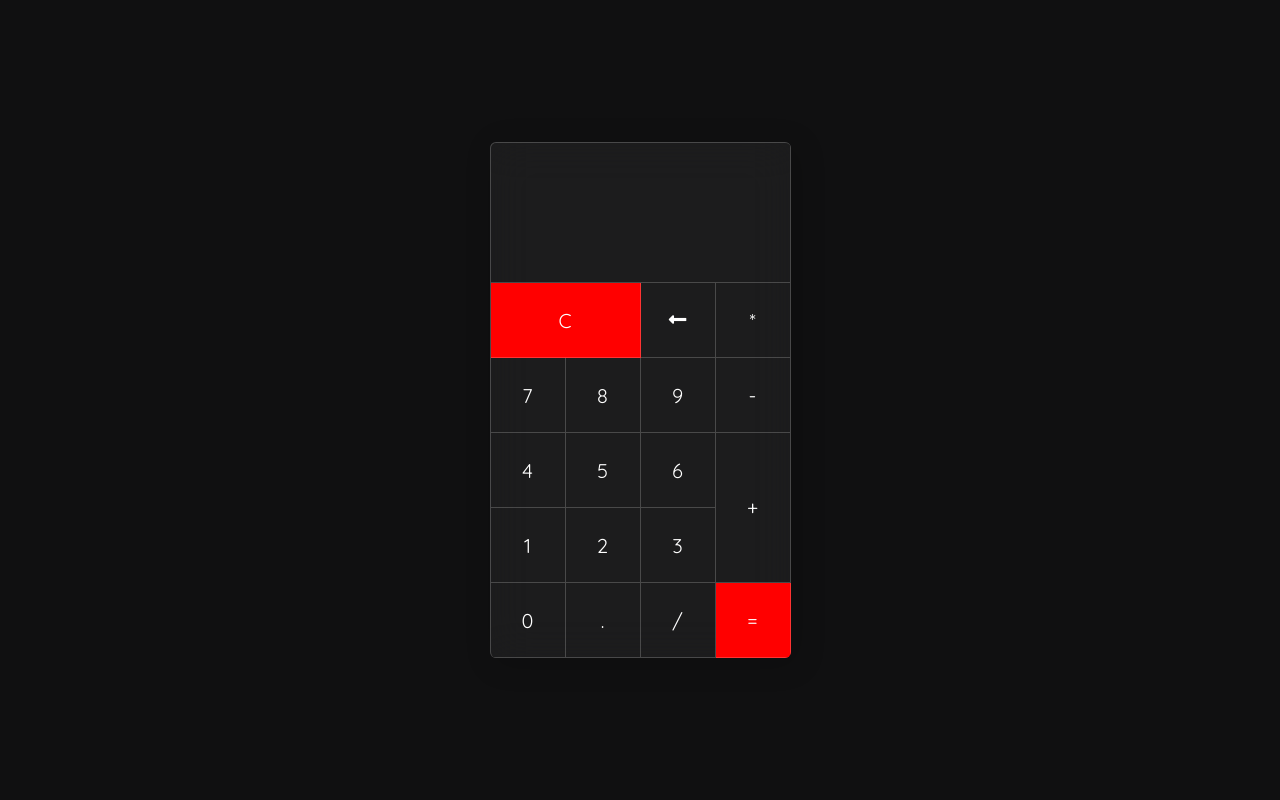
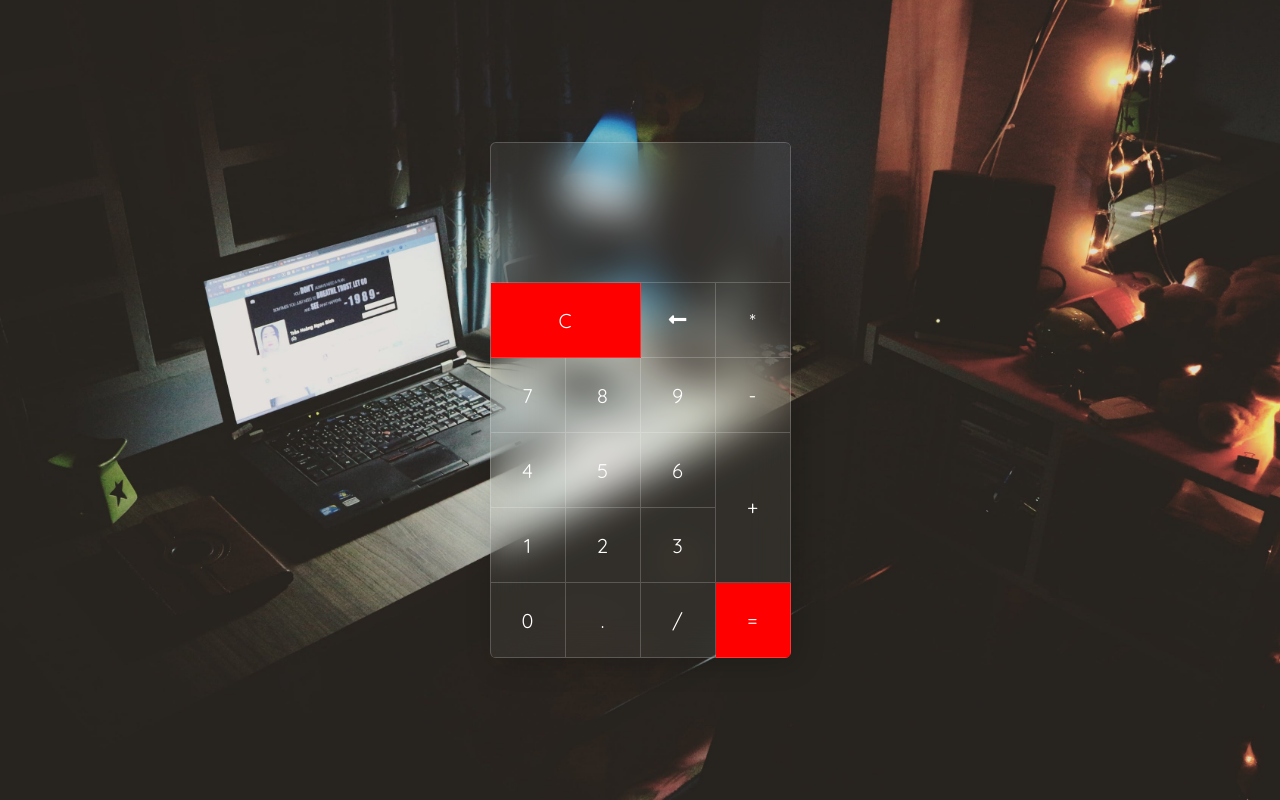
Before and after one commit to Omar-Abdulkhalek/Calculator, a plain HTML site: page index.html in a window 1280 px wide. Drawn offline with Linux system fonts and the light colour scheme.

Commit message:
Intilization 4

```diff
--- a/css/style.css
+++ b/css/style.css
@@ -9,9 +9,10 @@
 body{
 
 
-    background:rgb(16, 16, 17);
-    /* background-position: center center;
-    background-size:cover ; */
+
+    background-image: url(../img/bdy.PNG);
+    background-position: center center;
+    background-size:cover ;
 
 }
 
```
Also changed, not shown: img/bdy.PNG (added).
